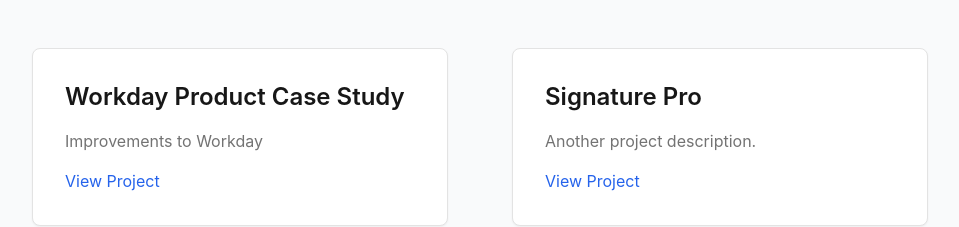
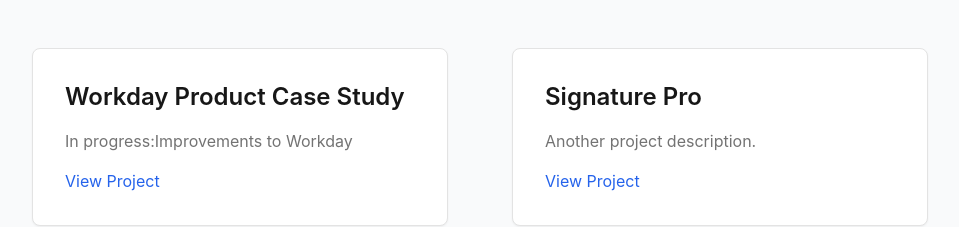
Before and after one commit to richierichh/personal-website-v3, a React (Vite) app: page / in a window 1280 px wide. Shown: the part 4700-4927 px from the top of the page, without its empty margins (160-1119 px from the left). Built offline with nearby package versions, Linux system fonts and the light colour scheme.

Commit message:
test changes for deployment

```diff
--- a/src/components/Projects.tsx
+++ b/src/components/Projects.tsx
@@ -3,7 +3,7 @@
 const projects = [
   {
     title: 'Workday Product Case Study',
-    description: 'Improvements to Workday',
+    description: 'In progress:Improvements to Workday',
     link: 'https://yourprojectlink.com',
   },
   {
```
